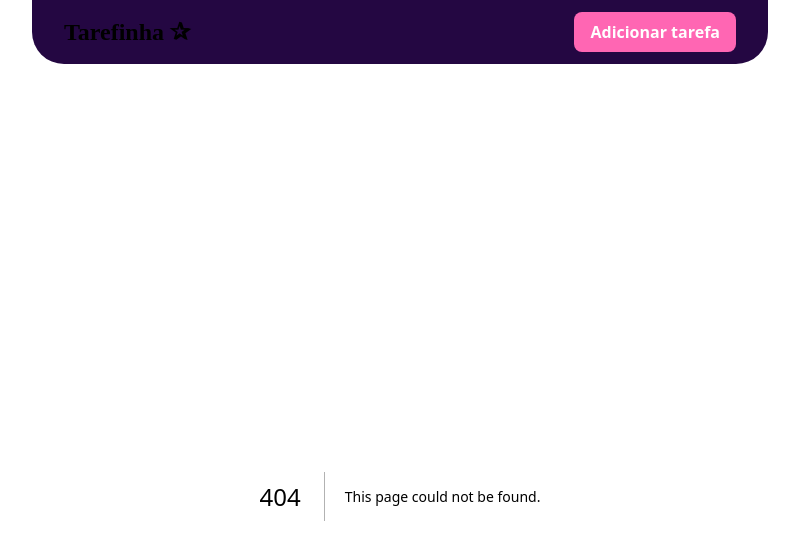
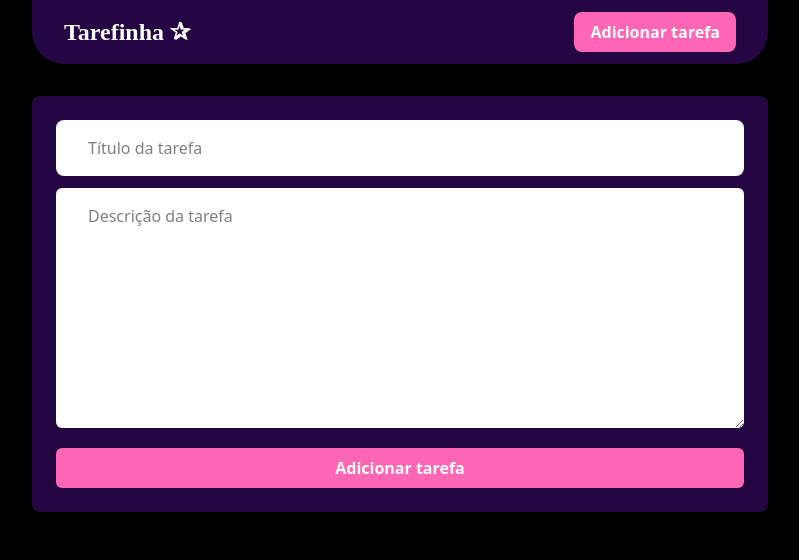
Before and after one commit to alicedovalle/lista-de-tarefas, a Next.js app: page /addTask in a window 1280 px wide. Before the commit this address had no page. Shown: the top 560 px of the page, without its empty margins (240-1039 px from the left). Built offline with nearby package versions, Linux system fonts and the light colour scheme; a web font is replaced by a local one.

Commit message:
Adiciona página de "Adicionar tarefa"

```diff
--- /dev/null
+++ b/app/addTask/page.tsx
@@ -0,0 +1,72 @@
+"use client"
+
+import { useRouter } from "next/router"
+import React, { useState } from "react"
+
+export default function AddTask() {
+    const [title, setTitle] = useState("")
+    const [description, setDescription] = useState("")
+    const [loading, setLoading] = useState(false)
+
+    const router = useRouter()
+
+    const handleSubmit = async (e: React.FormEvent<HTMLFormElement>) => {
+        e.preventDefault()
+        setLoading(true)
+        try {
+            const response = await fetch("form/api", {
+                method: "POST",
+                headers: { "Content-Type": "application/json" },
+                body: JSON.stringify({ title, description }),
+        })
+        if (response.ok) {
+            router.push("/tarefinha-db")
+        }
+        } catch (error) {
+        console.error("Error:", error)
+        } finally {
+        setLoading(false)
+        }
+    }
+
+    return (
+        <form
+            className="
+                bg-[#240742] flex flex-col
+                gap-3 p-6 rounded-lg"
+            onSubmit={handleSubmit}
+        >
+            <input
+                className="
+                    bg-white text-black
+                    px-8 py-4 rounded-lg
+                "
+                type="text"
+                name="title"
+                placeholder="Título da tarefa"
+                onChange={(e) => setTitle(e.target.value)}
+            />
+
+            <textarea
+                className="
+                    bg-white text-black
+                    px-8 py-4 rounded-md
+                    h-60 resize-y
+                "
+                name="description"
+                placeholder="Descrição da tarefa"
+                onChange={(e) => setDescription(e.target.value)}
+            />
+
+            <button
+                className="
+                    mt-2 h-10 bg-[#ff66b3]
+                    rounded-md font-bold"
+                type="submit"
+                disabled={loading}
+            >
+                {loading ? "Adicionando tarefa..." : "Adicionar tarefa"}
+            </button>
+        </form>
+    )
+}
```
